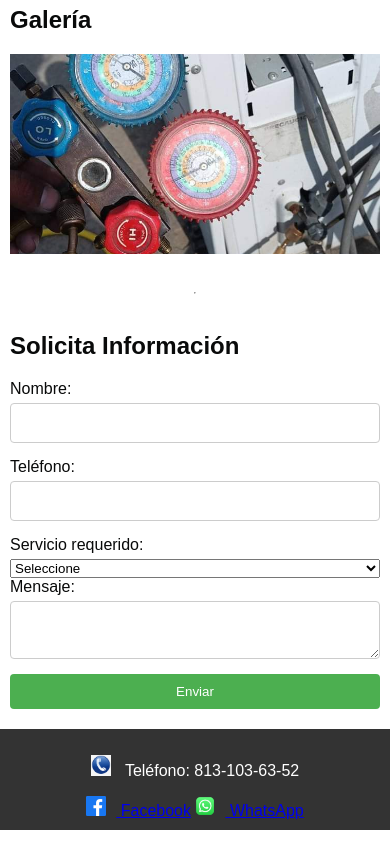
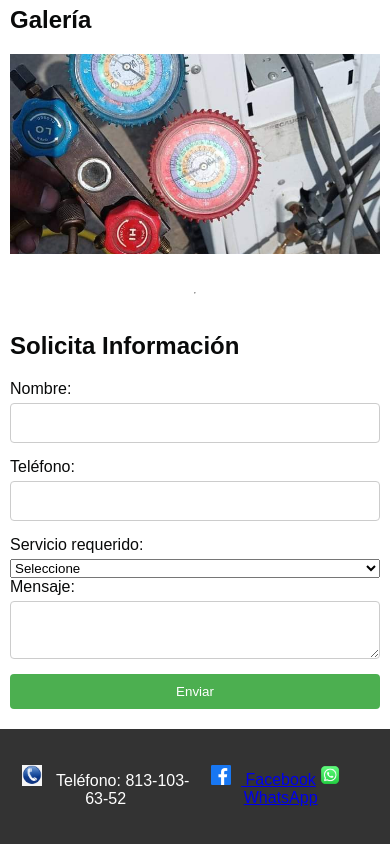
Before and after one commit to csrtech-studio/climas-jrc, a plain HTML site: page index.html in a window 390 px wide. Shown: the part 429-1273 px from the top of the page. Drawn offline with Linux system fonts and the light colour scheme.

Commit message:
actualizar

```diff
--- a/css/style.css
+++ b/css/style.css
@@ -112,16 +112,9 @@ footer {
     color: #fff;
     padding: 20px;
     text-align: center;
-}
-
-.footer-content {
     display: flex;
-    flex-wrap: wrap;
-    justify-content: center;
-}
-
-.footer-section {
-    margin: 10px;
+    justify-content: space-around;
+    align-items: center;
 }
 
 /* Icon styles */
@@ -153,9 +146,6 @@ footer {
     .carousel-container {
         height: 200px; /* Reducir la altura del contenedor del carrusel */
     }
-    footer {
-        padding: 10px;
-    }
 }
 
 /* Para tabletas y dispositivos con una resolución mínima de 768px */
```
